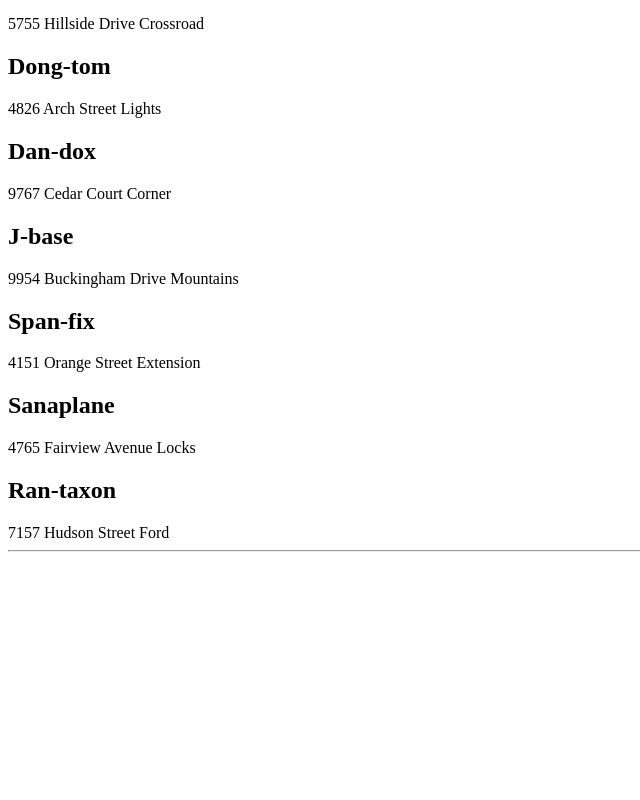
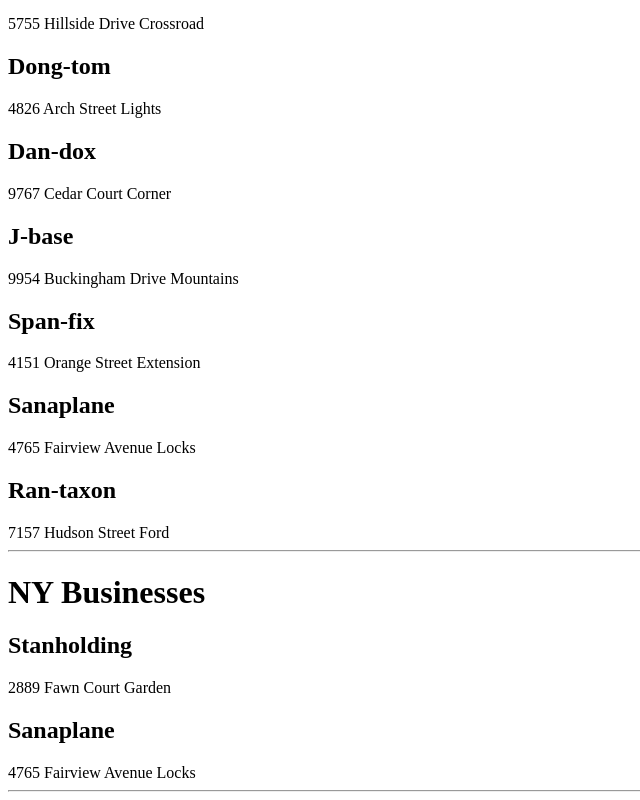
Before and after one commit to willkotheimer/js_array_methods, a plain HTML site: page index.html in a window 1280 px wide. Shown: the part 366-1166 px from the top of the page, without its empty margins (0-640 px from the left). Before the commit the page ends 926 px from the top, so only its background shows below. Drawn offline with nearby package versions, Linux system fonts and the light colour scheme.

Commit message:
Added filterFunction

```diff
--- a/index.html
+++ b/index.html
@@ -20,6 +20,7 @@
             <p class="browsehappy">You are using an <strong>outdated</strong> browser. Please <a href="#">upgrade your browser</a> to improve your experience.</p>
         <![endif]-->
 
+    <div id="foreach"></div>
     <div id="filterbusinesses"></div>
 
     <script src="https://code.jquery.com/jquery-3.5.1.min.js"
--- /dev/null
+++ b/javascripts/components/filterFunctions.js
@@ -0,0 +1,24 @@
+
+
+const filteroutNY = (businesses) => {
+
+    const newyorkArray = businesses.filter(business => {
+        return business.addressStateCode === 'NY';
+    })
+
+    const mybiz = $('#filterbusinesses');
+    mybiz.html('<h1>NY Businesses</h1>');
+    newyorkArray.forEach(business => {
+        mybiz.append(`
+    <h2>${business.companyName}</h2>
+    <section>
+    ${business.addressFullStreet}
+    </section>
+    `)
+    });
+    mybiz.append('<hr/>')
+}
+
+
+
+export { filteroutNY }
--- a/javascripts/components/forEach.js
+++ b/javascripts/components/forEach.js
@@ -1,8 +1,7 @@
-import { businesses } from '../helpers/data/businessArray.js';
 
 const foreachfunction = (businesses) => {
 
-    const mybiz = $('#filterbusinesses');
+    const mybiz = $('#foreach');
     mybiz.html('<h1>Active Businesses</h1>');
 
     businesses.forEach(business => {
--- a/javascripts/main.js
+++ b/javascripts/main.js
@@ -1,9 +1,11 @@
 import { businesses } from './helpers/data/businessArray.js'
 import { foreachfunction } from './components/forEach.js'
+import { filteroutNY } from './components/filterFunctions.js'
 
 const init1 = () => {
 
     foreachfunction(businesses);
+    filteroutNY(businesses);
 
 }
 
```
